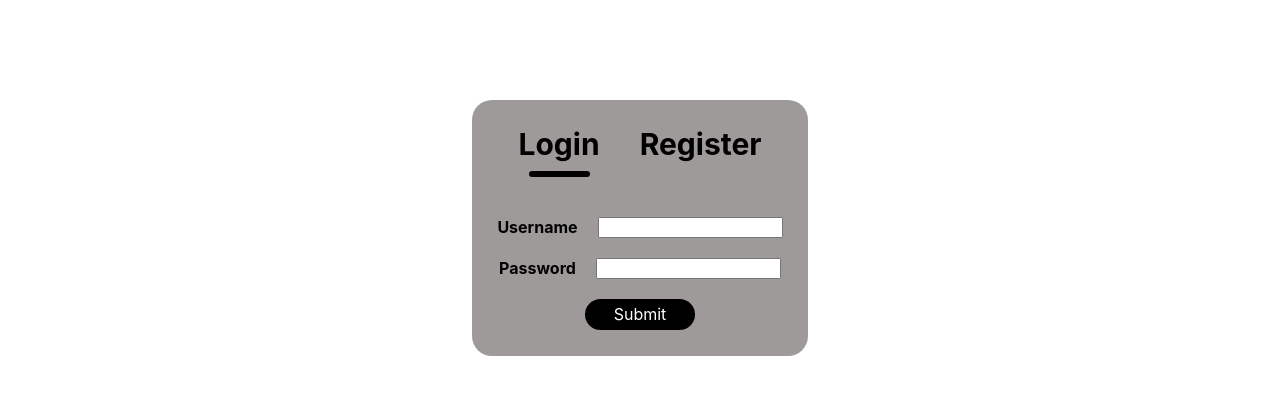
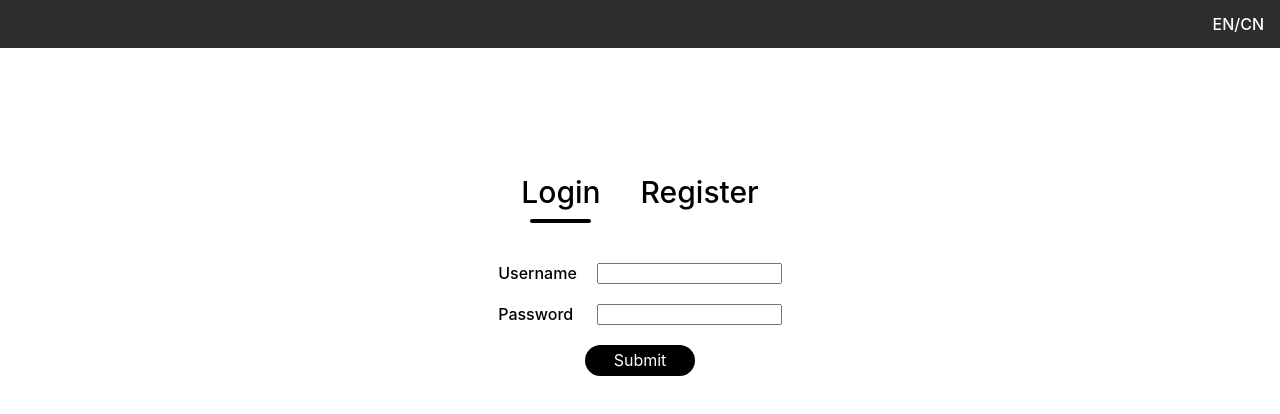
Before and after one commit to yclee98/SimpleLoginApplication, a React (Create React App) app in the folder frontend/: page / in a window 1280 px wide. Shown: the top 414 px of the page. Built offline with nearby package versions, Linux system fonts and the light colour scheme.

Commit message:
frontend: move authentication functions to its own file. storing of data in the localstorage.

```diff
--- a/frontend/src/App.css
+++ b/frontend/src/App.css
@@ -36,3 +36,23 @@
     transform: rotate(360deg);
   }
 }
+
+.submit-container{
+  display: flex;
+  justify-content: center;
+  gap: 30px;
+}
+
+.submit-button{
+  display: flex;
+  justify-content: center;
+  background: #000000;
+  color: #fff;
+  border-radius: 50px;
+  padding: 2% 10%;
+  cursor: pointer;
+}
+
+.submit-button:hover{
+  background: #3d354b;
+}
--- a/frontend/src/Components/LoginRegister/LoginRegister.css
+++ b/frontend/src/Components/LoginRegister/LoginRegister.css
@@ -3,7 +3,6 @@
     flex-direction: column;
     margin: auto;
     margin-top: 100px;
-    background: #9e9a9a;
     width: fit-content;
     padding: 2%;
     gap:40px;
@@ -11,7 +10,7 @@
 }
 
 .text{
-    font-weight: 700;
+    font-weight: 500;
 }
 
 .headers-container{
@@ -35,7 +34,7 @@
 
 .underline{
     width: 61px;
-    height: 6px;
+    height: 4px;
     background: #000000;
     border-radius: 9px;
 }
@@ -50,32 +49,16 @@
     display: flex;
     align-items: center;
     flex-direction: row;
-    justify-content: center;
+    justify-content: space-between;
     gap: 20px;
     border-radius: 6px;
 }
 
+.radio{
+    display: flex;
+    justify-content: center;
+}
 .radio-option *{
     gap:0px;
     cursor: pointer;
 }
-
-.submit-container{
-    display: flex;
-    justify-content: center;
-    gap: 30px;
-}
-
-.submit-button{
-    display: flex;
-    justify-content: center;
-    background: #000000;
-    color: #fff;
-    border-radius: 50px;
-    padding: 2% 10%;
-    cursor: pointer;
-}
-
-.submit-button:hover{
-    background: #3d354b;
-}
--- a/frontend/src/Components/LoginRegister/LoginRegister.jsx
+++ b/frontend/src/Components/LoginRegister/LoginRegister.jsx
@@ -9,40 +9,47 @@ import { useNavigate  } from 'react-router-dom';
 import { LoginAuthenticationRequest, RegisterAuthenticaionRequest } from '../../Controller/AuthenticationController';
 
 const LoginRegister = () => {
-  console.log("login page");
-
   const [action,setAction] = useState("Login");
   const [jwt, setJwt] = useLocalStorage("", "jwt");
+  const [, setUsername] = useLocalStorage("", "username");
+  const [, setName] = useLocalStorage("", "name");
+  const [, setRole] = useLocalStorage("", "role");
+
   const navigate = useNavigate();
 
   useEffect(() => {
-    console.log('JWT has changed:', jwt);
     if (jwt) {
       redirectHomePage();
     }
-  }, [jwt]);
+  }, [jwt,redirectHomePage]);
 
   function redirectHomePage(){
-    console.log("to home2 "+jwt)
     navigate('/home');
     // window.location.href = 'home';
   };
 
   function handleLoginSubmitClick(username, password){
-    console.log("login " + username + " "  + password);
     LoginAuthenticationRequest(username, password).then(([data])=>{
-    if(!jwt)
-        setJwt(data["token"]);
+    if(!jwt){
+      setJwt(data["token"]);
+      setUsername(data["username"]);
+      setRole(data["role"]);
+      setName(data["name"]);
+    }
     }).catch((message)=>{
       alert("Error: " + message);
     })
   };
 
   function handleRegisterSubmitClick(username, password, name, role){
-    console.log("register "+ username + name + password + role);
     RegisterAuthenticaionRequest(username, password, name, role).then(([data])=>{
-    if(!jwt)
-        setJwt(data["token"]);
+    if(!jwt){
+      setJwt(data["token"]);
+      setUsername(data["username"]);
+      setRole(data["role"]);
+      setName(data["name"]);
+    }
+
     }).catch((message)=>{
       alert("Error: " + message);
     })
@@ -69,9 +76,8 @@ const LoginRegister = () => {
           <FormRegister onFormSubmit={handleRegisterSubmitClick}></FormRegister>
         }
         </div>
+      </div>
 
-
-      </div>
     </>
   )
 }
--- /dev/null
+++ b/frontend/src/Components/MenuBar/MenuBar.css
@@ -0,0 +1,26 @@
+ul {
+    list-style-type: none;
+    margin: 0;
+    padding: 0;
+    overflow: hidden;
+    background-color: #2e2c2c;
+    display: flex;
+    justify-content: flex-end;
+}
+
+li {
+    float: left;
+}
+
+li .text {
+    display: block;
+    color: white;
+    text-align: center;
+    padding: 14px 16px;
+    text-decoration: none;
+    cursor: pointer;
+}
+
+li .text:hover {
+    background-color: #0a0707;
+}
--- a/frontend/src/Components/MenuBar/MenuBar.jsx
+++ b/frontend/src/Components/MenuBar/MenuBar.jsx
@@ -1,26 +1,24 @@
 import React from 'react'
-import { clearLocalStorage } from '../../Utility/LocalStorageHelper';
+import { clearLocalStorage, useLocalStorage } from '../../Utility/LocalStorageHelper';
 import { useNavigate } from 'react-router-dom';
-import { AppBar, Stack, Toolbar, Button } from '@mui/material';
+import './MenuBar.css'
 
 const MenuBar = () => {
+    const [jwt, ] = useLocalStorage("", "jwt");
     const navigate = useNavigate();
 
     function handleLogoutClick(){
-        console.log("loggout click")
         clearLocalStorage();
         navigate("/");
     }
 
     return (
         <div>
-            <AppBar position="static">
-                <Toolbar style={{justifyContent:'flex-end'}}>
-                    <Stack direction='row'>
-                        <Button color='inherit' onClick={handleLogoutClick}>Logout</Button>
-                    </Stack>
-                </Toolbar>
-            </AppBar>
+            <ul>
+                <li><div className='text'>EN/CN</div></li>
+                {jwt?<li><div className='text' onClick={handleLogoutClick}>Logout</div></li>:<></>}
+
+            </ul>
       </div>
     )
 }
--- a/frontend/src/Components/PrivateRoute/PrivateRoute.jsx
+++ b/frontend/src/Components/PrivateRoute/PrivateRoute.jsx
@@ -1,19 +1,15 @@
 import React, { useState } from 'react'
 import { useLocalStorage } from '../../Utility/LocalStorageHelper';
 import {Navigate} from 'react-router-dom';
-import {API_AUTHENTICATION_URL} from '../../config'
 import { validateRole, validateToken } from '../../Controller/AuthenticationController';
 
 // only authenticated users are allowed to be inside private rote
 const PrivateRoute = (props) => {
-  console.log("private route")
   const { role, fallbackpath, children } = props;
-
   const [jwt, setJwt] = useLocalStorage(null,"jwt");
   const [isLoading, setIsLoading] = useState(false);
   const [isValid, setIsValid] = useState(null);
   const [isValidRole, setIsValidRole] = useState(null);
-  console.log(isLoading + " " + isValid + " " + isValidRole);
 
   //set isValid for valid token and isValidRole for manager role
   if(isValid === null && isValidRole === null && isLoading !== true && jwt){
--- a/frontend/src/Controller/AuthenticationController.js
+++ b/frontend/src/Controller/AuthenticationController.js
@@ -1,17 +1,90 @@
-import { Component } from "react";
+import { API_AUTHENTICATION_URL } from '../config';
 
-function myPromiseFunction() {
-    return new Promise((resolve, reject) => {
-      // Your asynchronous logic goes here
-      // You can use setTimeout as a simple example
 
-      setTimeout(() => {
-        const condition = true; // Replace with your logic
-        if (condition) {
-          resolve("Promise resolved successfully!"); // Resolve the promise
+async function AuthencationGetRequest(endpoint, jwt){
+    try {
+        const response = await fetch(API_AUTHENTICATION_URL + endpoint, {
+          headers: {
+            "Content-Type": "application/json",
+            "Authorization": "Bearer " + jwt,
+          },
+          method: "get",
+        });
+
+        if (response.status === 200) {
+          return;
         } else {
-          reject("Promise rejected with an error!"); // Reject the promise
+          const data = await response.json();
+          return Promise.reject(data['message']);
         }
-      }, 2000); // Simulate an async operation
-    });
-  }
+    } catch (error) {
+        return Promise.reject("Error: " + error.message);
+    }
+}
+
+async function validateToken(jwt){
+    return AuthencationGetRequest("validatetoken", jwt)
+}
+
+async function validateRole(jwt){
+    return AuthencationGetRequest("validaterole", jwt);
+}
+
+async function AuthenticationPostRequest(endpoint, requestBody){
+    // return fetch(API_AUTHENTICATION_URL+endpoint,{
+    //   headers:{
+    //     "Content-Type":"application/json",
+    //   },
+    //   method:"post",
+    //   body: JSON.stringify(requestBody)
+    // }).then(response=>{
+    //   if (response.status === 200)
+    //     return Promise.all([response.json()]);
+    //   else
+    //     return response.json().then((data)=>{
+    //       return Promise.reject(data['message']);
+    //   })
+    // }).catch((message)=>{
+    //     return Promise.reject(message);
+    // });
+
+    try {
+        const response = await fetch(API_AUTHENTICATION_URL + endpoint, {
+            headers: {
+                "Content-Type": "application/json",
+            },
+            method: "post",
+            body: JSON.stringify(requestBody),
+        });
+
+        if (response.status === 200) {
+            const data = await response.json();
+            return Promise.all([data]);
+        } else {
+            const data = await response.json();
+            return Promise.reject(data['message']);
+        }
+    } catch (error) {
+        return Promise.reject("Error: " + error.message);
+    }
+}
+
+async function LoginAuthenticationRequest(username, password){
+    const requestBody = {
+        username: username,
+        password: password,
+    };
+    return AuthenticationPostRequest("login", requestBody)
+}
+
+async function RegisterAuthenticaionRequest(username, password, name, role){
+    const requestBody ={
+        username:username,
+        password:password,
+        name:name,
+        role:role
+    }
+    return AuthenticationPostRequest("register", requestBody);
+}
+
+export {LoginAuthenticationRequest, RegisterAuthenticaionRequest, validateRole, validateToken}
--- a/frontend/src/View/HomePage.jsx
+++ b/frontend/src/View/HomePage.jsx
@@ -1,10 +1,13 @@
 import React from 'react'
-import { Button, Box } from '@mui/material';
 import MenuBar from '../Components/MenuBar/MenuBar';
 import { useNavigate } from 'react-router-dom';
+import { useLocalStorage } from '../Utility/LocalStorageHelper';
+
 const HomePage = () => {
-
   const navigate = useNavigate();
+  const [username, ] = useLocalStorage("", "username");
+  const [name, ] = useLocalStorage("", "name");
+  const [role, ] = useLocalStorage("", "role");
 
   function handleRestrictedClick(){
     navigate("/restricted");
@@ -13,13 +16,17 @@ const HomePage = () => {
   return (
     <div>
       <MenuBar></MenuBar>
-      <h1>Welcome</h1>
-      <Box display="flex" justifyContent="center" alignItems="center">
-        <Button variant="contained" color="primary"
-          onClick={handleRestrictedClick}>
-          Restriced page
-        </Button>
-    </Box>
+      <h1>Welcome {username}</h1>
+      <p>Name: {name}</p>
+      <p>Role: {role}</p>
+
+      {
+        role==="manager" ?
+        <div className='submit-container'>
+        <div className='submit-button' onClick={handleRestrictedClick}>Restricted page</div> </div>
+        : <></>
+      }
+
     </div>
   );
 }
--- a/frontend/src/View/LoginRegisterPage.jsx
+++ b/frontend/src/View/LoginRegisterPage.jsx
@@ -1,10 +1,11 @@
 import React from 'react'
 import LoginRegister from '../Components/LoginRegister/LoginRegister'
+import MenuBar from '../Components/MenuBar/MenuBar';
 
 const LoginRegisterPage = () => {
-  console.log("login register page")
   return (
     <div>
+      <MenuBar></MenuBar>
       <LoginRegister/>
     </div>
   )
```
Also changed, not shown: frontend/src/Components/LoginRegister/FormLogin.jsx (line endings or trailing spaces), frontend/src/Components/LoginRegister/FormRegister.jsx (line endings or trailing spaces).
